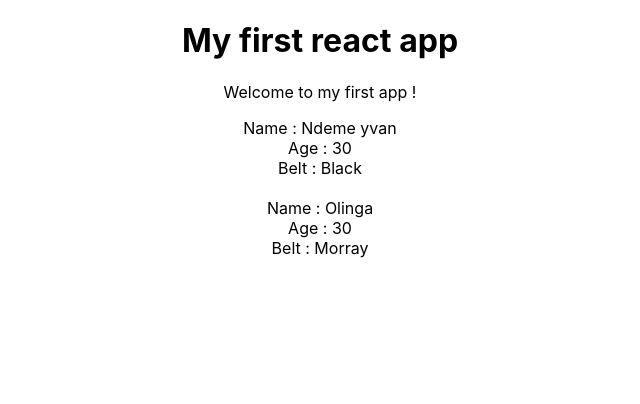
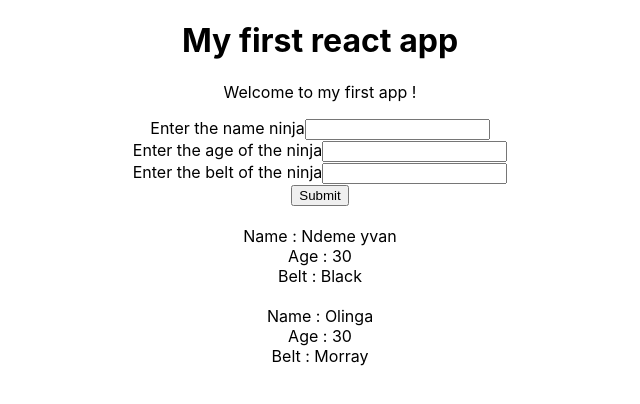
Before and after one commit to ndemeyvan/reacjJsNinja, a React (Create React App) app: page / in a window 1280 px wide. Shown: the top 404 px of the page, without its empty margins (320-960 px from the left). Built offline with nearby package versions, Linux system fonts and the light colour scheme.

Commit message:
setup a form well with react js

```diff
--- a/src/App.jsx
+++ b/src/App.jsx
@@ -2,6 +2,7 @@
 import "./App.css";
 import Ninja from "./components/ninja";
 import React, { Component } from "react";
+import AddNinja from "./components/addNinja";
 
 export default class App extends Component {
   state = {
@@ -17,7 +18,15 @@
       <div className="App">
         <h1>My first react app</h1>
         <p>Welcome to my first app !</p>
-        <Ninja name="Ndeme Yvan " age="25" belt="Black" ninjas={this.state.ninja} />
+        {/* Add the ninja into the array */}
+        <AddNinja />
+        <br />
+        <Ninja
+          name="Ndeme Yvan "
+          age="25"
+          belt="Black"
+          ninjas={this.state.ninja}
+        />
       </div>
     );
   }
--- /dev/null
+++ b/src/components/addNinja.jsx
@@ -0,0 +1,40 @@
+import React, { Component } from "react";
+
+export default class componentName extends Component {
+  state = {
+    name: null,
+    age: null,
+    belt: null,
+  };
+  ///changer l'etat des variable de mon component base sur l'id de l'input
+
+  handleChange = (e) => {
+    this.setState({
+      [e.target.id]: e.target.value,
+    });
+  };
+
+  ///validater le formulaire en annulant la reaction par defaut de mon formulaire.
+  handleSubmitNinja = (e) => {
+    e.preventDefault();
+  };
+
+  render() {
+    return (
+      <div>
+        <form onSubmit={this.handleSubmitNinja}>
+          <label htmlFor="name">Enter the name ninja</label>
+          <input type="text" id="name" onChange={this.handleChange}></input>
+          <br />
+          <label htmlFor="age">Enter the age of the ninja</label>
+          <input type="number" id="age" onChange={this.handleChange}></input>
+          <br />
+          <label htmlFor="belt">Enter the belt of the ninja</label>
+          <input type="number" id="belt" onChange={this.handleChange}></input>
+          <br />
+          <button>Submit</button>
+        </form>
+      </div>
+    );
+  }
+}
```
Also changed, not shown: 1 other file (tests, documents, lock files or other folders).
